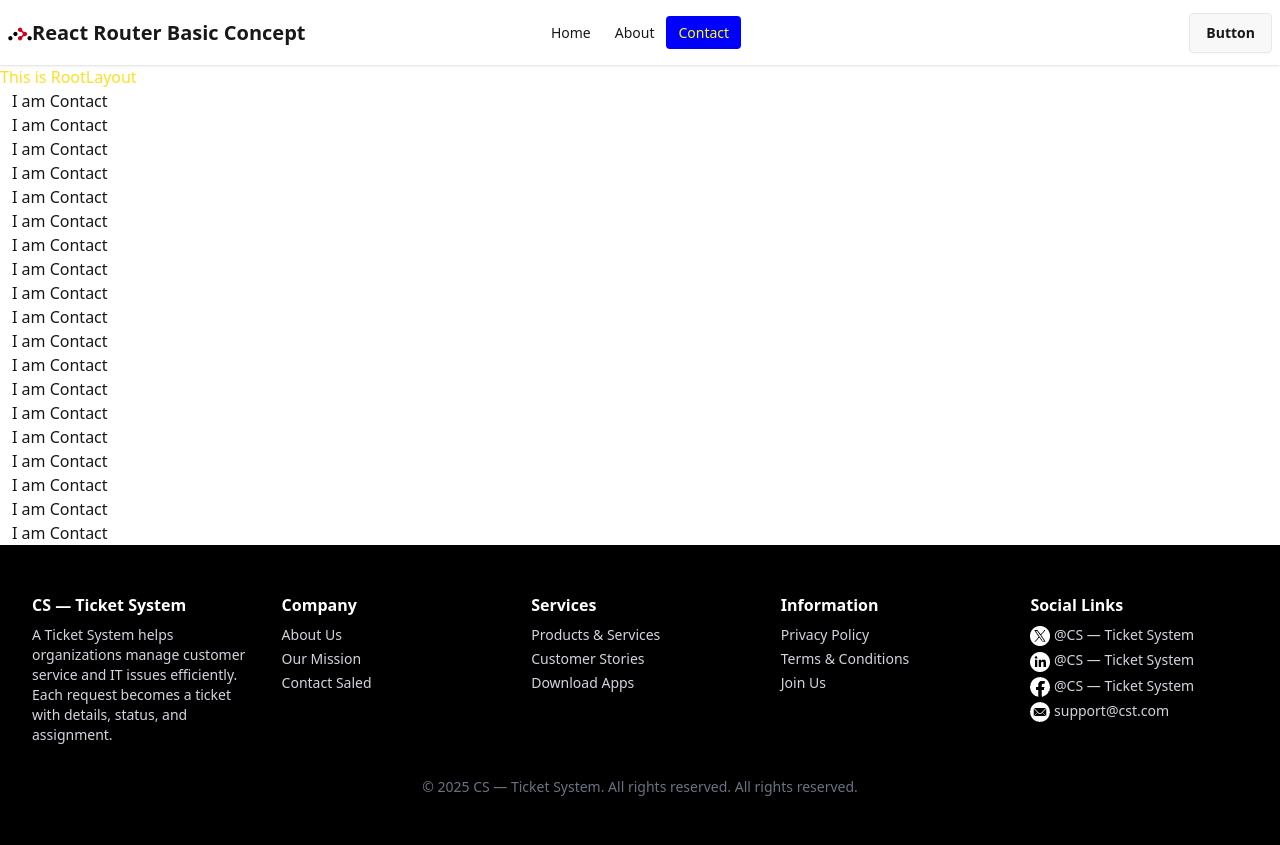
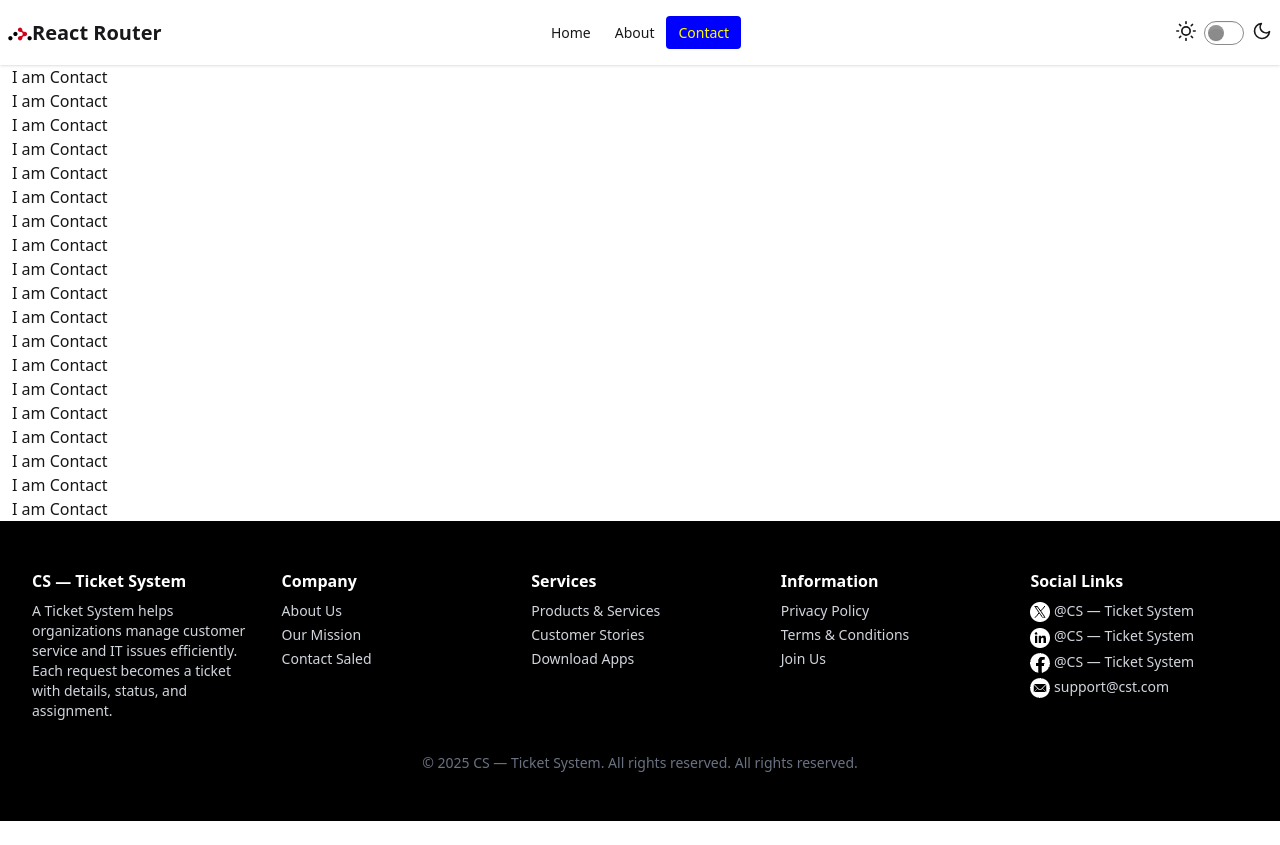
Before and after one commit to fardin-sojon/react-router-basic-concept, a React (Vite) app: page /contact in a window 1280 px wide. After the commit the page ends 821 px from the top, so only its background shows below. Built offline with nearby package versions, Linux system fonts and the light colour scheme.

Commit message:
toggle theme added

```diff
--- a/src/Components/LoadingSpinner.jsx
+++ b/src/Components/LoadingSpinner.jsx
@@ -4,7 +4,9 @@ import { ScaleLoader } from 'react-spinners';
 const LoadingSpinner = () => {
     return (
         <div className='flex justify-center items-center my-30'>
-           <ScaleLoader></ScaleLoader>
+           <ScaleLoader
+           color={'blue'}
+           ></ScaleLoader>
         </div>
     );
 };
--- a/src/Components/Nabver.jsx
+++ b/src/Components/Nabver.jsx
@@ -1,6 +1,7 @@
 import React from 'react';
 import { NavLink } from 'react-router';
 import logoPng from "../assets/React-Router.png"
+import ThemeToggle from './ThemeToggle';
 
 const Nabver = () => {
     return (
@@ -19,7 +20,7 @@ const Nabver = () => {
       <li><NavLink to="/contact">Contact</NavLink></li>
       </ul>
     </div>
-    <a className="text-xl font-bold"><img className='inline' src={logoPng} alt="React Router" />React Router Basic Concept</a>
+    <a className="text-xl font-bold"><img className='inline' src={logoPng} alt="React Router" />React Router</a>
   </div>
   <div className="navbar-center hidden lg:flex">
     <ul className="menu menu-horizontal px-1">
@@ -29,7 +30,7 @@ const Nabver = () => {
     </ul>
   </div>
   <div className="navbar-end">
-    <a className="btn">Button</a>
+    <ThemeToggle></ThemeToggle>
   </div>
 </div>
         </div>
--- a/src/Components/PlantCard.jsx
+++ b/src/Components/PlantCard.jsx
@@ -29,7 +29,7 @@ const PlantCard = ({ plant }) => {
             <Link to={`/plant-details/${id}`} className="btn btn-primary">Plant Details</Link>
             <div className="flex gap-1">
             <div className="badge badge-outline">Price: {price}</div>
-            <div className="badge badge-outline">Add Cart</div>
+
           </div>
           </div>
         </div>
--- /dev/null
+++ b/src/Components/ThemeToggle.jsx
@@ -0,0 +1,39 @@
+import React from "react";
+
+const ThemeToggle = () => {
+  return (
+    <div>
+      <label className="flex cursor-pointer gap-2">
+  <svg
+    xmlns="http://www.w3.org/2000/svg"
+    width="20"
+    height="20"
+    viewBox="0 0 24 24"
+    fill="none"
+    stroke="currentColor"
+    strokeWidth="2"
+    strokeLinecap="round"
+    strokeLinejoin="round">
+    <circle cx="12" cy="12" r="5" />
+    <path
+      d="M12 1v2M12 21v2M4.2 4.2l1.4 1.4M18.4 18.4l1.4 1.4M1 12h2M21 12h2M4.2 19.8l1.4-1.4M18.4 5.6l1.4-1.4" />
+  </svg>
+  <input type="checkbox" value="dark" className="toggle theme-controller" />
+  <svg
+    xmlns="http://www.w3.org/2000/svg"
+    width="20"
+    height="20"
+    viewBox="0 0 24 24"
+    fill="none"
+    stroke="currentColor"
+    strokeWidth="2"
+    strokeLinecap="round"
+    strokeLinejoin="round">
+    <path d="M21 12.79A9 9 0 1 1 11.21 3 7 7 0 0 0 21 12.79z"></path>
+  </svg>
+</label>
+    </div>
+  );
+};
+
+export default ThemeToggle;
--- a/src/Layouts/RootLayout.jsx
+++ b/src/Layouts/RootLayout.jsx
@@ -13,7 +13,6 @@ const RootLayout = () => {
   return (
     <div>
       <Nabver></Nabver>
-      <h2 className="text-yellow-300">This is RootLayout</h2>
       {navigation?.state === "loading"? <LoadingSpinner></LoadingSpinner> : <Outlet></Outlet>}
       <Footer></Footer>
     </div>
--- a/src/Pages/Home.jsx
+++ b/src/Pages/Home.jsx
@@ -18,8 +18,7 @@ const Home = () => {
 
   return (
     <div className="ml-3">
-      <h3>Welcome Home</h3>
-      <h2 className="text-green-500 text-3xl">Plants Card</h2>
+      <h2 className="text-green-500 text-3xl mt-5">Plants Card</h2>
       <div className="grid md:grid-cols-2 lg:grid-cols-2 xl:grid-cols-4 gap-5 py-8">
           {
         plants.map(plant=> <PlantCard key={plant?.id} plant={plant}></PlantCard>)
--- a/src/Pages/PlantDetails.jsx
+++ b/src/Pages/PlantDetails.jsx
@@ -38,7 +38,7 @@ const PlantDetails = () => {
 
   return (
     <div>
-      <div className="card bg-base-100 h-190 max-w-5xl mx-auto shadow-sm">
+      <div className="card bg-base-100 h-100 md:h-190 max-w-5xl mt-5 mx-auto shadow-sm">
         <figure>
           <img src={image} alt="Fruit" />
         </figure>
@@ -50,7 +50,7 @@ const PlantDetails = () => {
           <p>{description}</p>
           <div className="card-actions justify-end">
             <div className="badge badge-outline">Price: {price}</div>
-            <div className="badge badge-outline">Add to Cart</div>
+            <div className="btn btn-primary">Add to Cart</div>
           </div>
         </div>
       </div>
--- a/src/index.css
+++ b/src/index.css
@@ -5,5 +5,5 @@ li a.active{
 
 @import "tailwindcss";
 @plugin "daisyui"{
-    themes: light --default, dark ;
+    themes: light --default, dark, cupcake, forest, cyberpunk, synhwave;
  }
--- a/src/main.jsx
+++ b/src/main.jsx
@@ -15,6 +15,7 @@ const router = createBrowserRouter([
   {
     path: "/",
     Component: RootLayout,
+    hydrateFallbackElement: <LoadingSpinner></LoadingSpinner>,
     children: [
       {
         index: true,
```
